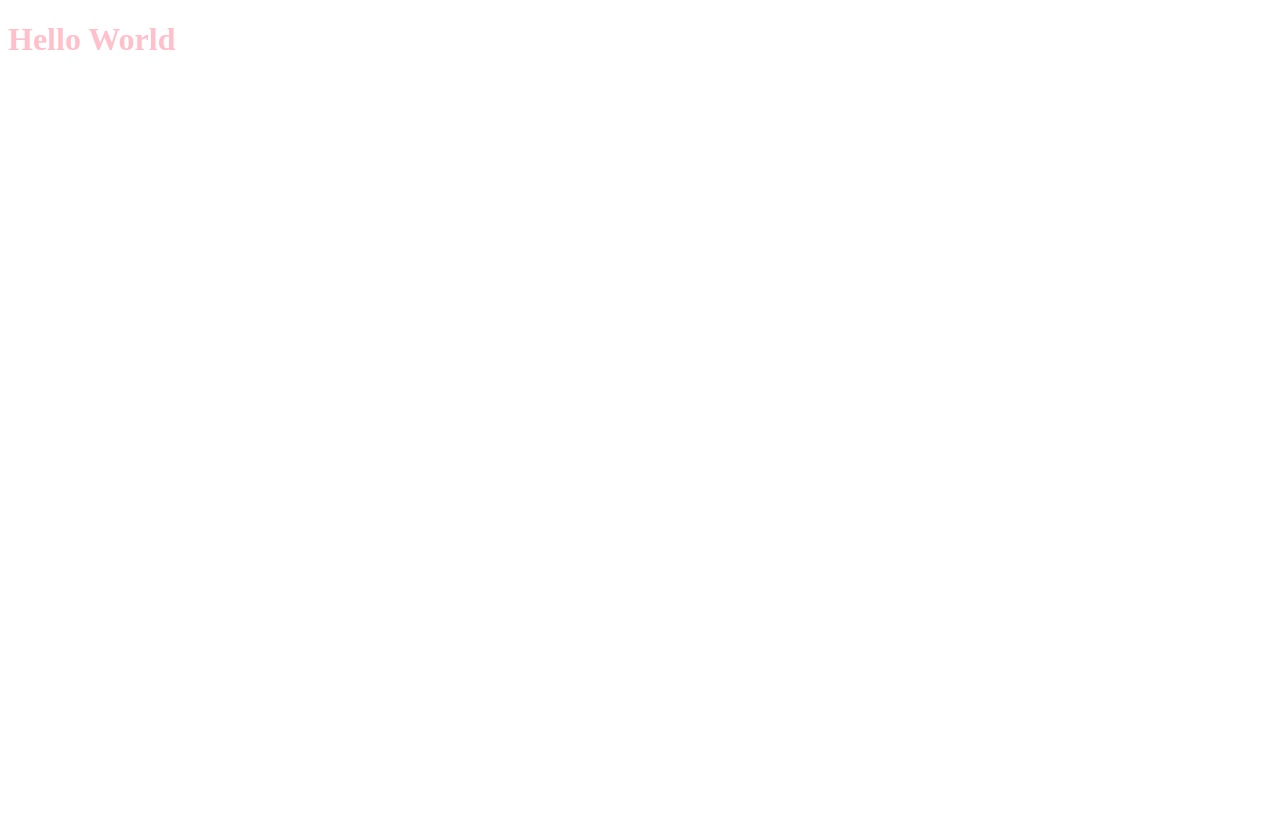
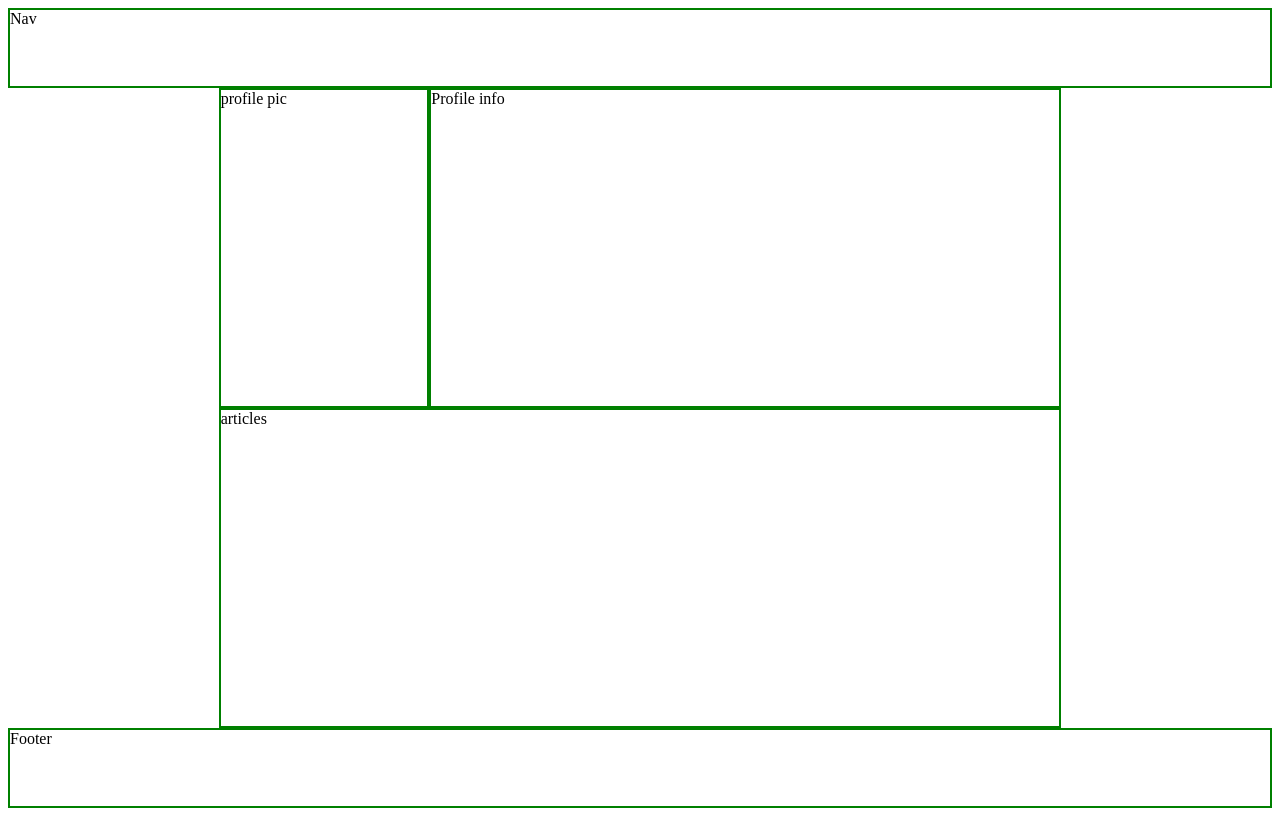
Before and after one commit to mariapan0330/CSS-Grid-Testing, a plain HTML site: page index.html in a window 1280 px wide. Drawn offline with Linux system fonts and the light colour scheme.

Commit message:
Testing out CSS Grid

```diff
--- /dev/null
+++ b/css/main.css
@@ -0,0 +1,35 @@
+.container {  display: grid;
+    grid-template-columns: 1fr 1fr 1fr 1fr 1fr 1fr;
+    grid-template-rows: 80px 1fr 1fr 80px;
+    gap: 0px 0px;
+    grid-auto-flow: row;
+    grid-template-areas:
+      "nav nav nav nav nav nav"
+      ". prof-pic prof-info prof-info prof-info ."
+      ". articles articles articles articles ."
+      "footer footer footer footer footer footer";
+    height:100vh;
+  }
+  .container * {
+    border: 2px solid green;
+  }
+
+  .nav {
+    grid-area: nav;
+  }
+
+  .footer {
+    grid-area: footer;
+  }
+
+  .prof-info {
+    grid-area: prof-info;
+  }
+
+  .articles {
+    grid-area: articles;
+  }
+
+  .prof-pic {
+    grid-area: prof-pic;
+  }
--- a/index.html
+++ b/index.html
@@ -4,9 +4,16 @@
     <meta charset="UTF-8">
     <meta http-equiv="X-UA-Compatible" content="IE=edge">
     <meta name="viewport" content="width=device-width, initial-scale=1.0">
-    <title>Document</title>
+    <link rel="stylesheet" href="/css/main.css">
+    <title>Day3 Example</title>
 </head>
 <body>
-    <h1 style="color:pink">Hello World</h1>
+    <div class="container">
+        <div class="nav">Nav</div>
+        <div class="footer">Footer</div>
+        <div class="prof-info">Profile info</div>
+        <div class="articles">articles</div>
+        <div class="prof-pic">profile pic</div>
+      </div>
 </body>
 </html>
```
